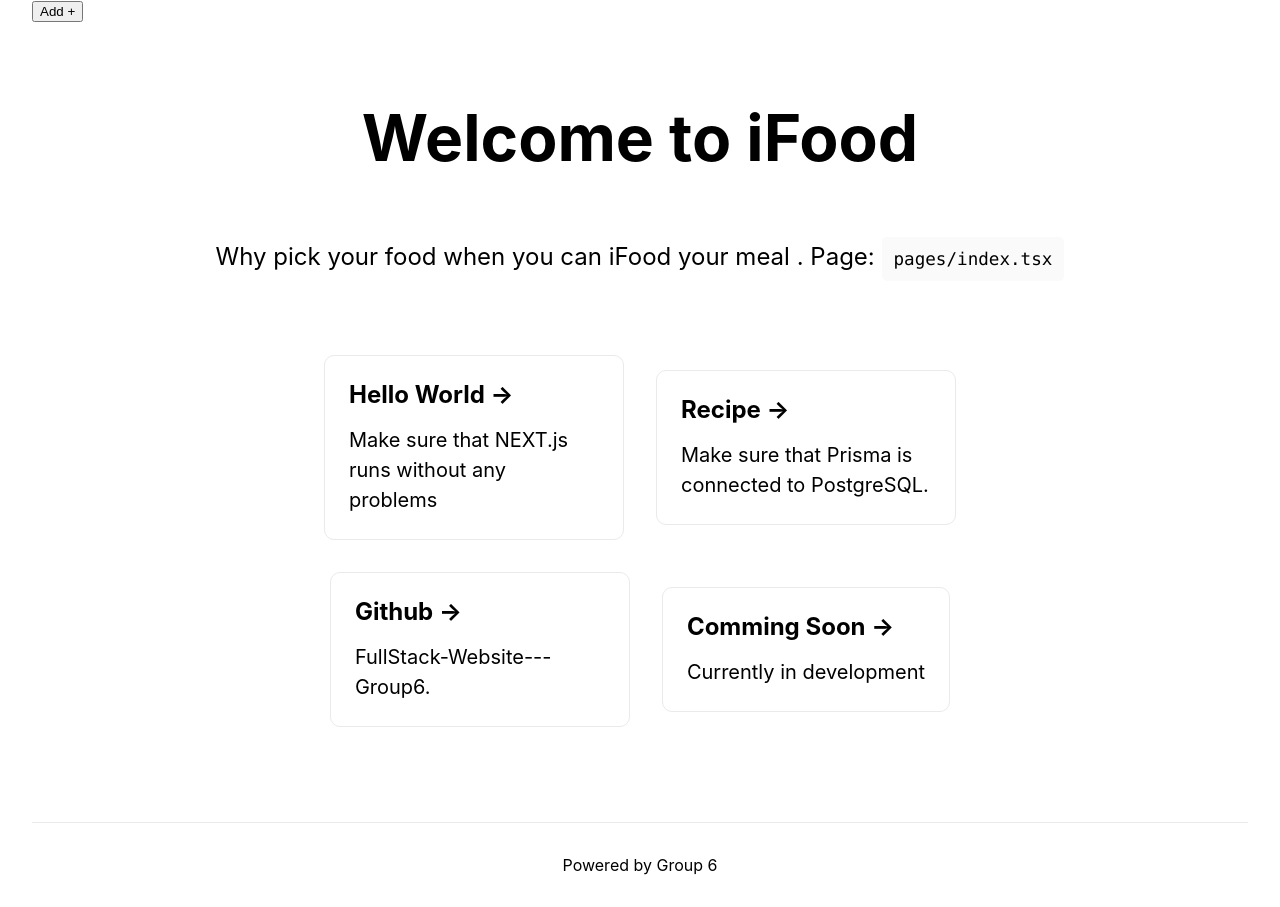
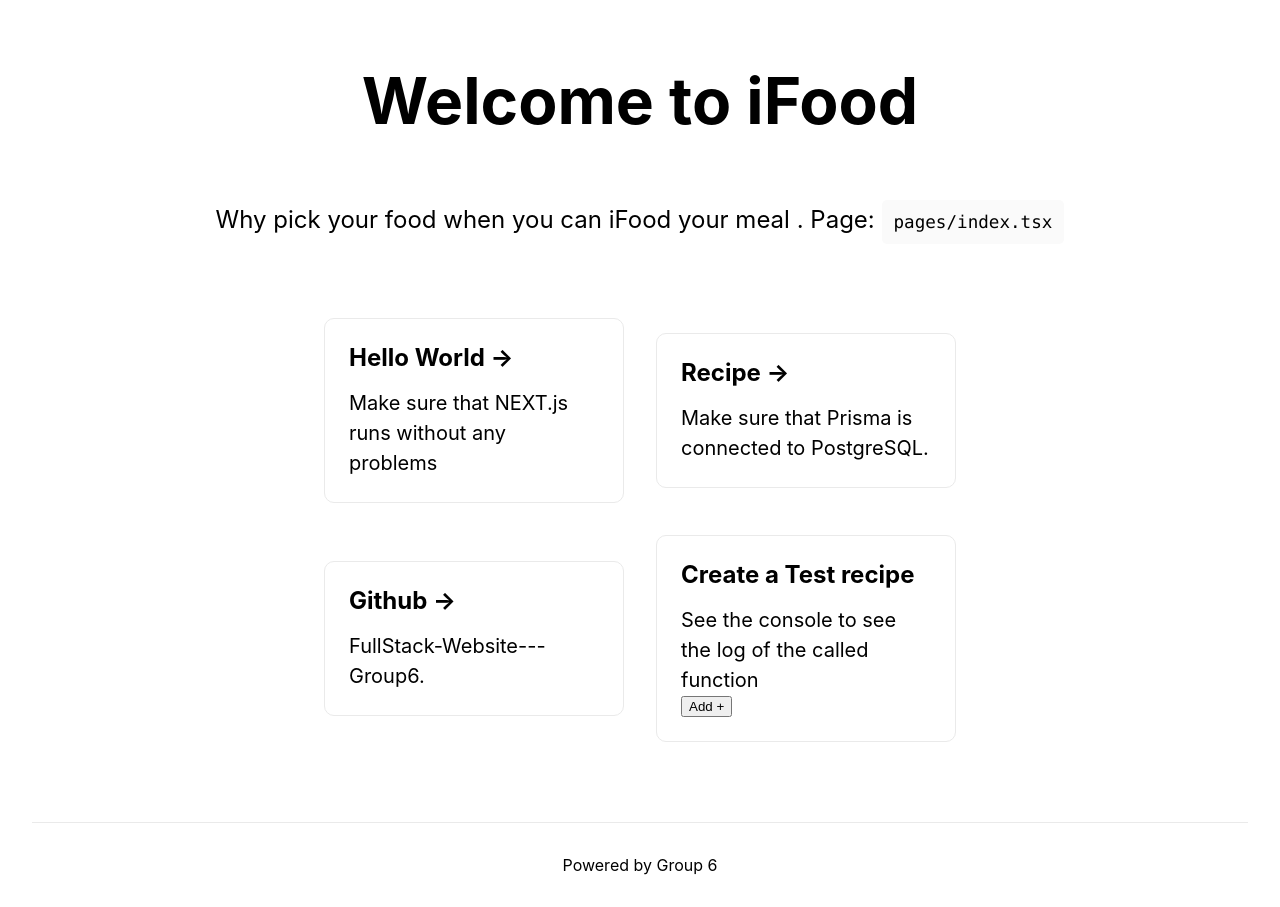
Before and after one commit to incubation-center/FullStack-Website---Group6, a Next.js app: page / in a window 1280 px wide. Built offline with nearby package versions, Linux system fonts and the light colour scheme.

Commit message:
chore(pages/index): add createRecipeTest to home page components

```diff
--- a/components/recipe/createRecipe.tsx
+++ b/components/recipe/createRecipe.tsx
@@ -17,14 +17,15 @@
   const refreshData = () => router.replace(router.asPath);
 
   const createDefaultRecipeTest = async () => {
-    console.log("creating a default recipe test object.");
-
     const body = newRecipe;
     await fetch("/api/recipe/create", {
       method: "POST",
       headers: { "Content-Type": "application/json" },
       body: JSON.stringify(body),
     });
+
+    console.log("Test Recipe Object Created. 201.");
+
     refreshData();
     setNewAsset(defaultRecipe);
   };
--- a/pages/index.tsx
+++ b/pages/index.tsx
@@ -14,8 +14,6 @@
         <meta name="description" content="Generated by create next app" />
         <link rel="icon" href="/favicon.ico" />
       </Head>
-
-      <CreateRecipe />
 
       <main className={styles.main}>
         <h1 className={styles.title}>
@@ -50,10 +48,11 @@
             href="#"
             className={styles.card}
           >
-            <h2>Comming Soon &rarr;</h2>
+            <h2>Create a Test recipe</h2>
             <p>
-              Currently in development
+              See the console to see the log of the called function
             </p>
+            <CreateRecipe />
           </a>
         </div>
       </main>
```
